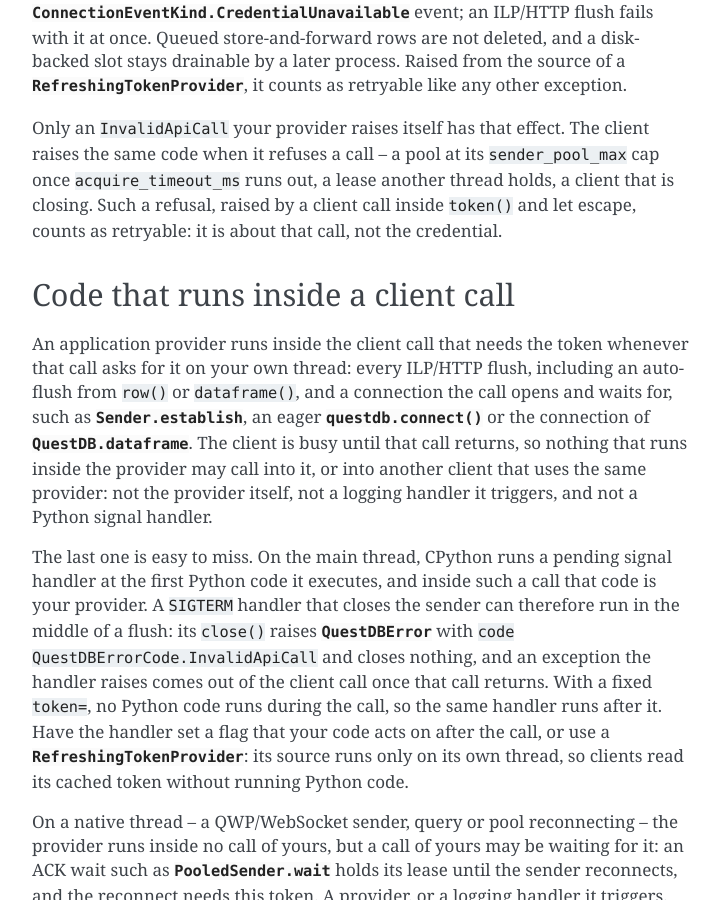
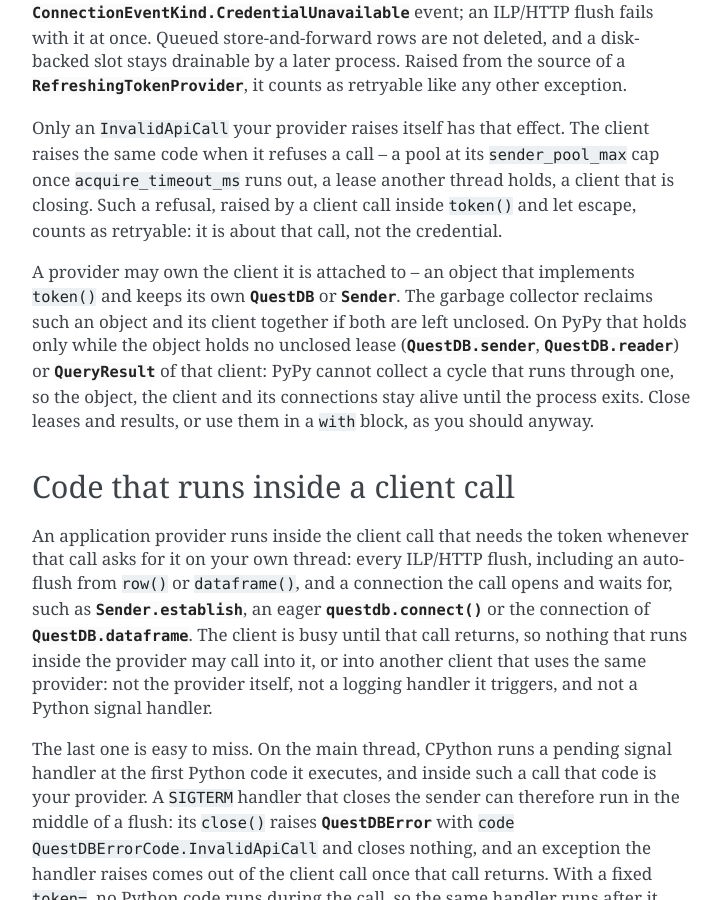
Before and after one commit to questdb/py-questdb-client, a Sphinx documentation site: the page built from docs/token_providers.rst, in a window 1280 px wide and 900 px high, scrolled down 4973 px. Shown: the whole window, without its empty margins (388-1109 px from the left). Built offline with Sphinx 7.4.7, drawn with Linux system fonts in a browser that asks for light colours.

Commit message:
docs(auth): say PyPy keeps a provider-owned client alive through a lease
A provider may own the client it is attached to: an object that
implements token() and keeps its own QuestDB or Sender. CPython collects
such an object together with its unclosed client, and so does PyPy,
since the client keeps the provider in its instance dictionary. On PyPy
that stops holding once the object also holds an unclosed lease or
QueryResult of that client: a lease or cursor holds the client and its
reader in typed fields, which PyPy's collector cannot see, so the
object, the client and its connections stay alive until the process
exits.

Moving those references where PyPy sees them is not a fix: a value set
through the generic attribute protocol lives in PyPy's own instance
dictionary, which __dealloc__ cannot read, and every lease and cursor
release path needs it there. The token-provider guide now says to close
such leases and results, as the API docs already ask, and the reader
handle's comment no longer claims cycles through it are collectable
everywhere.

```diff
--- a/docs/token_providers.rst
+++ b/docs/token_providers.rst
@@ -257,6 +257,17 @@ thread holds, a client that is closing. Such a refusal, raised by a client
 call inside ``token()`` and let escape, counts as retryable: it is about that
 call, not the credential.
 
+A provider may own the client it is attached to -- an object that implements
+``token()`` and keeps its own :class:`~questdb.QuestDB` or
+:class:`~questdb.Sender`. The garbage collector reclaims such an object and
+its client together if both are left unclosed. On PyPy that holds only while
+the object holds no unclosed lease (:meth:`QuestDB.sender
+<questdb.QuestDB.sender>`, :meth:`QuestDB.reader <questdb.QuestDB.reader>`)
+or :class:`~questdb.QueryResult` of that client: PyPy cannot collect a cycle
+that runs through one, so the object, the client and its connections stay
+alive until the process exits. Close leases and results, or use them in a
+``with`` block, as you should anyway.
+
 .. _token_provider_reentrancy:
 
 Code that runs inside a client call
```
Also changed, not shown: 1 other file.
